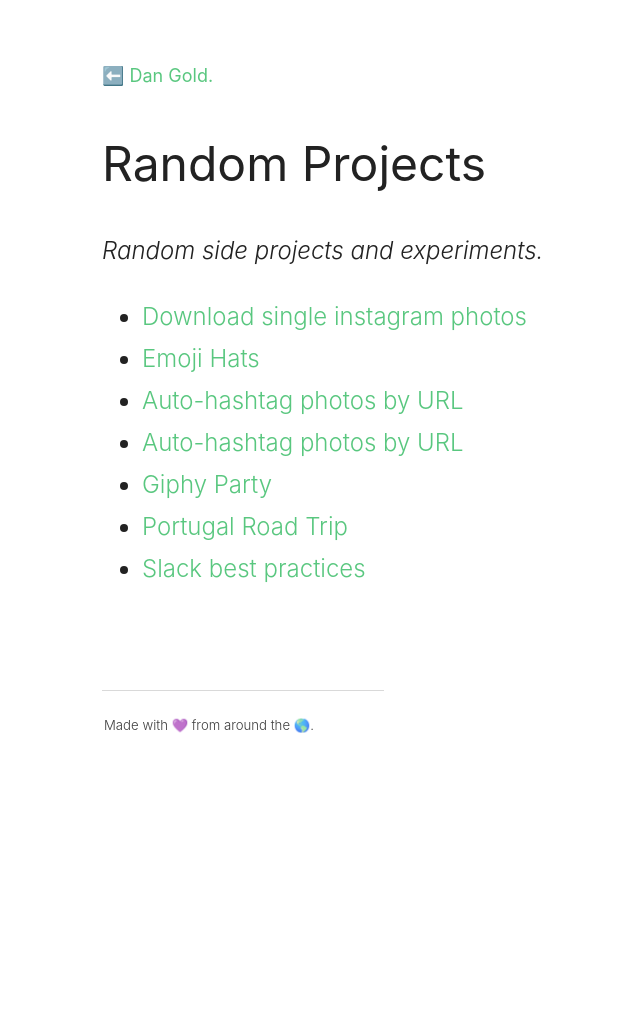
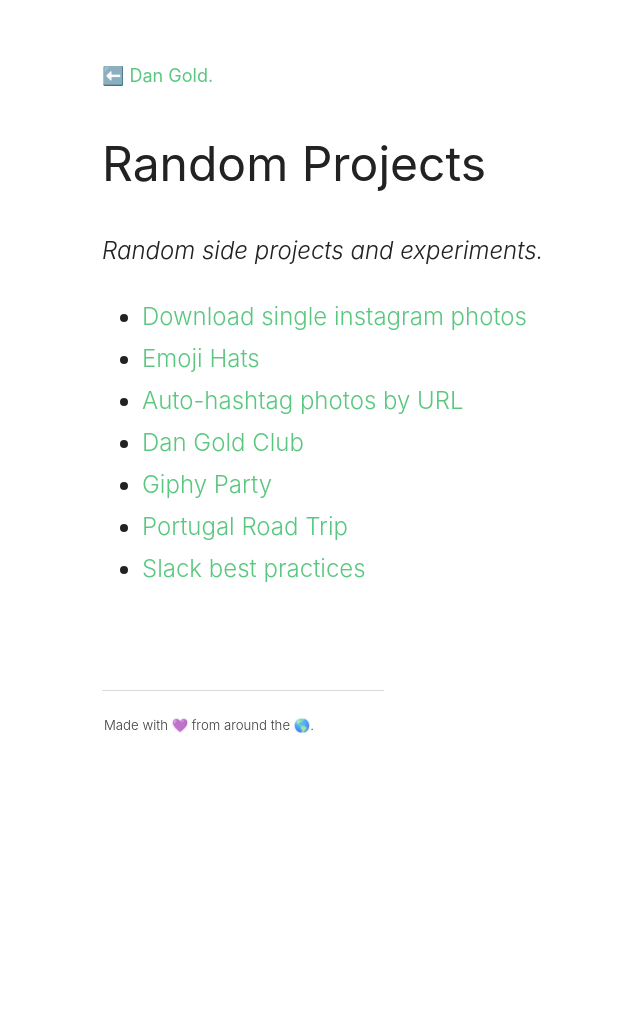
Before and after one commit to jessess/www, a Jekyll site: the page built from random/index.html, in a window 1280 px wide. Shown: the whole page, without its empty margins (118-758 px from the left). Built offline with Jekyll 4.4.1, drawn with Linux system fonts in a browser that asks for light colours.

Commit message:
Fixing silly copy error

```diff
--- a/random/index.html
+++ b/random/index.html
@@ -16,7 +16,7 @@
   <li><a href="/instagram-download">Download single instagram photos</a></li>
   <li><a href="http://codepen.io/danielcgold/full/mAYGrk">Emoji Hats</a></li>
   <li><a href="https://murmuring-peak-88433.herokuapp.com/">Auto-hashtag photos by URL</a></li>
-  <li><a href="http://www.dangold.club/">Auto-hashtag photos by URL</a></li>
+  <li><a href="http://www.dangold.club/">Dan Gold Club</a></li>
   <li><a href="https://www.giphyparty.com/">Giphy Party</a></li>
   <li><a href="/trips/portugal/">Portugal Road Trip</a></li>
   <li><a href="https://github.com/danielcgold/slack-best-practices">Slack best practices</a></li>
```
